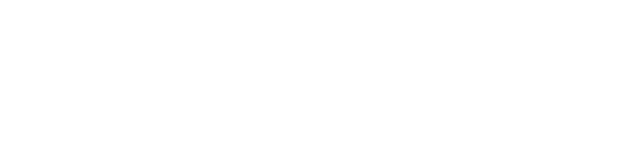
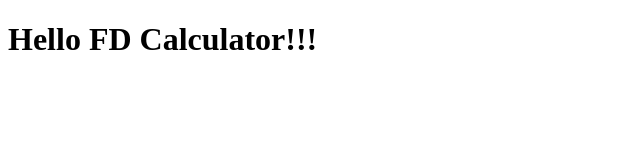
Before and after one commit to imlinux68/docker-js, a plain HTML site: page fd-calc/index.html in a window 1280 px wide. Shown: the whole page, without its empty margins (0-640 px from the left). Drawn offline with Linux system fonts and the light colour scheme.

Commit message:
new dockerfile

```diff
--- a/fd-calc/index.html
+++ b/fd-calc/index.html
@@ -6,6 +6,6 @@
     <title>FD calculatr</title>
 </head>
 <body>
-
+    <h1>Hello FD Calculator!!!</h1>
 </body>
 </html>
```
Also changed, not shown: 1 other file.
